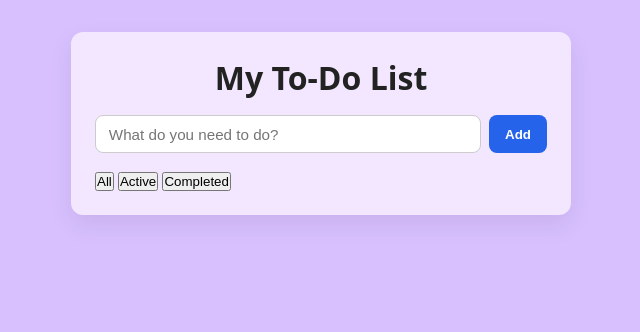
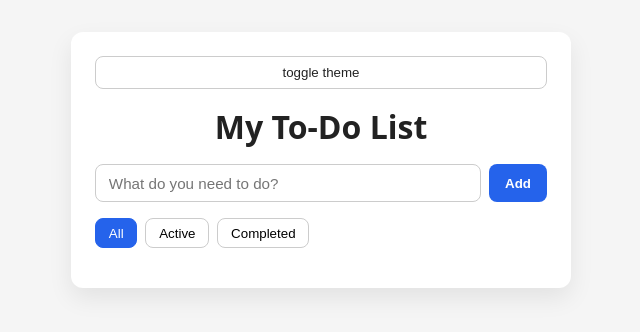
Before and after one commit to steemyneedshelp/to-do, a plain HTML site: page index.html in a window 1280 px wide. Both pictures are taken after a click on the button "All". Shown: the whole page, without its empty margins (319-959 px from the left). Drawn offline with Linux system fonts and the light colour scheme.

Commit message:
added dark theme!

```diff
--- a/index.html
+++ b/index.html
@@ -8,6 +8,7 @@
   </head>
   <body>
     <main class="app">
+        <button class="theme-toggle">toggle theme</button>
       <h1 class="app-title">My To-Do List</h1>
 
       <form class="todo-form">
--- a/script.js
+++ b/script.js
@@ -3,6 +3,8 @@ const form = document.querySelector(".todo-form");
 const input = document.querySelector(".todo-input");
 const list = document.querySelector(".todo-list");
 const filterButtons = document.querySelectorAll(".filter-btn");
+
+const themeToggle = document.querySelector(".theme-toggle");
 
 // Data
 let tasks = [];
@@ -17,6 +19,12 @@ if (storedTasks) {
 // Persistence
 function saveTasks() {
   localStorage.setItem("tasks", JSON.stringify(tasks));
+}
+
+const savedTheme = localStorage.getItem("theme");
+
+if (savedTheme === "dark") {
+  document.body.classList.add("dark");
 }
 
 // UI update coordinator
@@ -86,13 +94,30 @@ form.addEventListener("submit", function (event) {
   updateApp();
 });
 
-// Filter button clicks
 filterButtons.forEach(function (button) {
   button.addEventListener("click", function () {
     currentFilter = button.dataset.filter;
-    renderTasks(); // no save needed
+
+    // Remove active class from all buttons
+    filterButtons.forEach(function (btn) {
+      btn.classList.remove("active");
+    });
+
+    // Add active to clicked one
+    button.classList.add("active");
+
+    renderTasks();
   });
 });
 
 // Initial render
 renderTasks();
+
+document.querySelector('[data-filter="all"]').classList.add("active");
+
+themeToggle.addEventListener("click", function () {
+  document.body.classList.toggle("dark");
+
+  const isDark = document.body.classList.contains("dark");
+  localStorage.setItem("theme", isDark ? "dark" : "light");
+});
--- a/style.css
+++ b/style.css
@@ -1,3 +1,17 @@
+:root {
+  --bg-color: #f5f5f5;
+  --card-color: #ffffff;
+  --text-color: #222;
+  --border-color: #eee;
+}
+
+body.dark {
+  --bg-color: #121212;
+  --card-color: #1e1e1e;
+  --text-color: #f5f5f5;
+  --border-color: #333;
+}
+
 /* Reset-ish basics */
 * {
   box-sizing: border-box;
@@ -7,8 +21,8 @@
 
 body {
   font-family: system-ui, -apple-system, BlinkMacSystemFont, "Segoe UI", sans-serif;
-  background: #d8c0ff;
-  color: #222;
+  background: var(--bg-color);
+  color: var(--text-color);
   min-height: 100vh;
   display: flex;
   justify-content: center;
@@ -18,7 +32,7 @@ body {
 
 /* App container */
 .app {
-  background: #f3e6ff;
+  background: var(--card-color);
   width: 100%;
   max-width: 500px;
   padding: 1.5rem;
@@ -30,6 +44,18 @@ body {
 .app-title {
   text-align: center;
   margin-bottom: 1rem;
+}
+
+/* Theme toggle button (basic styling) */
+.theme-toggle {
+  width: 100%;
+  margin-bottom: 1rem;
+  padding: 0.5rem 0.8rem;
+  border-radius: 0.5rem;
+  border: 1px solid #ccc;
+  background: transparent;
+  color: inherit;
+  cursor: pointer;
 }
 
 /* Form */
@@ -61,6 +87,27 @@ body {
   background: #1d4ed8;
 }
 
+/* Filters */
+.filters {
+  display: flex;
+  gap: 0.5rem;
+  margin-bottom: 1rem;
+}
+
+.filter-btn {
+  padding: 0.4rem 0.8rem;
+  border: 1px solid #ccc;
+  background: white;
+  border-radius: 0.5rem;
+  cursor: pointer;
+}
+
+.filter-btn.active {
+  background: #2563eb;
+  color: white;
+  border-color: #2563eb;
+}
+
 /* List */
 .todo-list {
   list-style: none;
@@ -71,7 +118,7 @@ body {
   align-items: center;
   gap: 0.75rem;
   padding: 0.6rem 0;
-  border-bottom: 1px solid #eee;
+  border-bottom: 1px solid var(--border-color);
 }
 
 .todo-list li span {
```
Also changed, not shown: 1 other file.
